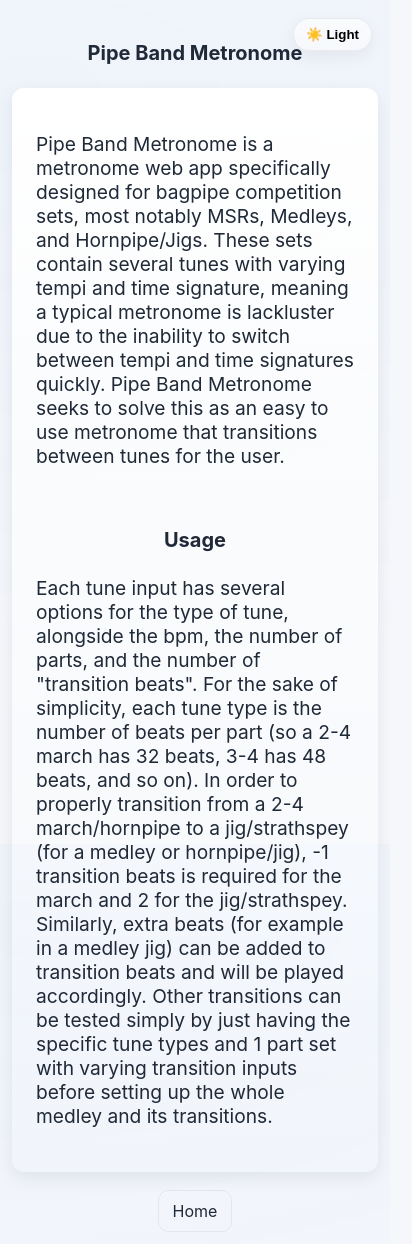
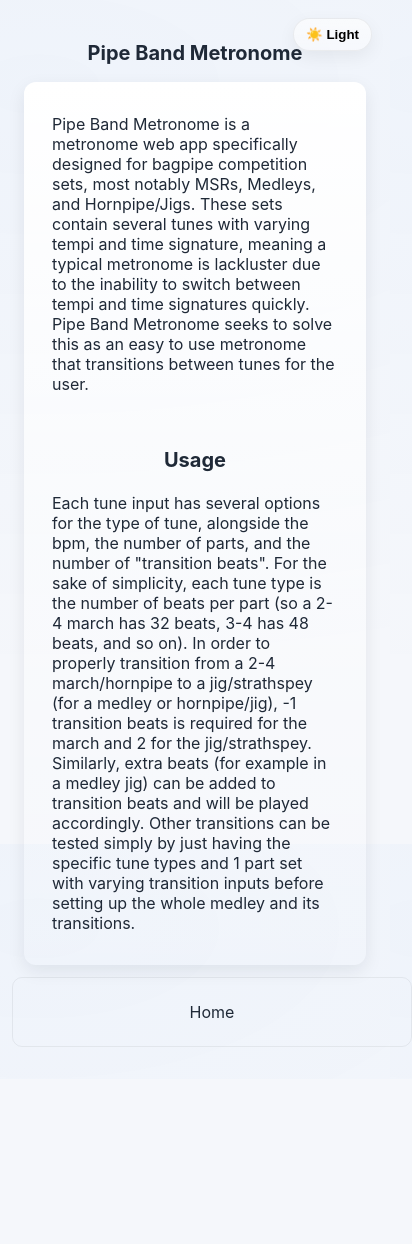
Before and after one commit to ChristianHirschey/Pipe-Band-Metronome, a React (Create React App) app: page /Pipe-Band-Metronome/about in a window 390 px wide. Shown: the whole page, 412 px wide, since content can reach past the window. After the commit the page ends 1079 px from the top, so only its background shows below. Built offline with nearby package versions, Linux system fonts and the light colour scheme.

Commit message:
added mobile responsiveness

```diff
--- a/src/About.css
+++ b/src/About.css
@@ -32,3 +32,17 @@
     text-align: center;
     margin-top: auto;
 }
+
+@media (max-width: 768px) {
+    .about-paragraph {
+        font-size: 1rem;
+        padding: 0 12px;
+        margin: 12px auto;
+        text-align: left;
+    }
+
+    .card {
+        padding: 16px;
+        margin: 12px;
+    }
+}
--- a/src/Home.css
+++ b/src/Home.css
@@ -100,6 +100,55 @@
     box-shadow: 0 8px 26px rgba(34,197,94,0.12);
 }
 
+/* Mobile responsive styles */
+@media (max-width: 768px) {
+    .DropdownItem {
+        flex-direction: column;
+        align-items: stretch;
+        width: 100%;
+        padding: 0;
+    }
+
+    .DropdownItem .card {
+        flex-direction: column !important;
+        align-items: stretch !important;
+        gap: 10px !important;
+        padding: 14px;
+    }
+
+    .select {
+        width: 100%;
+        min-width: unset;
+        font-size: 16px; /* Prevents zoom on iOS */
+    }
+
+    .text-boxes {
+        flex-direction: column;
+        gap: 8px;
+        width: 100%;
+    }
+
+    .text-box {
+        width: 100%;
+        max-width: unset;
+        font-size: 16px; /* Prevents zoom on iOS */
+    }
+
+    .btn {
+        width: 100%;
+        justify-content: center;
+    }
+
+    .grid-box {
+        width: 24px;
+        height: 24px;
+    }
+
+    .Footer {
+        padding-bottom: 20px;
+    }
+}
+
 @media (max-width: 760px) {
     .DropdownItem {
         flex-direction: column;
--- a/src/index.css
+++ b/src/index.css
@@ -167,9 +167,40 @@ code {
   box-shadow: 0 8px 26px rgba(34,197,94,0.14);
 }
 
-@media (max-width: 640px) {
-  .container { padding: 12px }
-  .card { padding: 12px }
+@media (max-width: 768px) {
+  .container {
+    padding: 12px;
+    max-width: 100%;
+  }
+
+  .card {
+    padding: 14px;
+    margin: 12px 0;
+  }
+
+  .btn {
+    padding: 12px 16px;
+    font-size: 16px; /* Prevents zoom on iOS */
+    min-height: 44px; /* Better touch target */
+  }
+
+  .btn.small {
+    padding: 10px 12px;
+    font-size: 15px;
+  }
+
+  .form-input {
+    padding: 10px 12px;
+    font-size: 16px; /* Prevents zoom on iOS */
+  }
+
+  .Header {
+    font-size: clamp(18px, 5vw, 28px);
+  }
+
+  .metronome-grid {
+    gap: 6px;
+  }
 }
 
 .Header {
```
